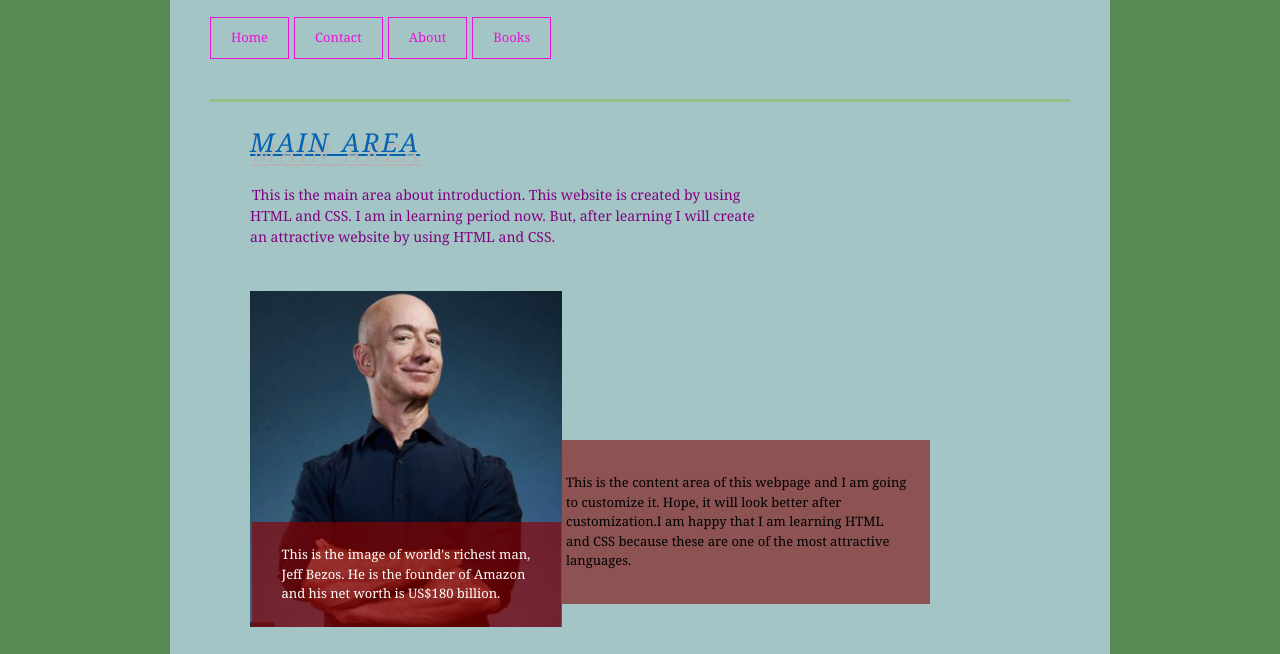
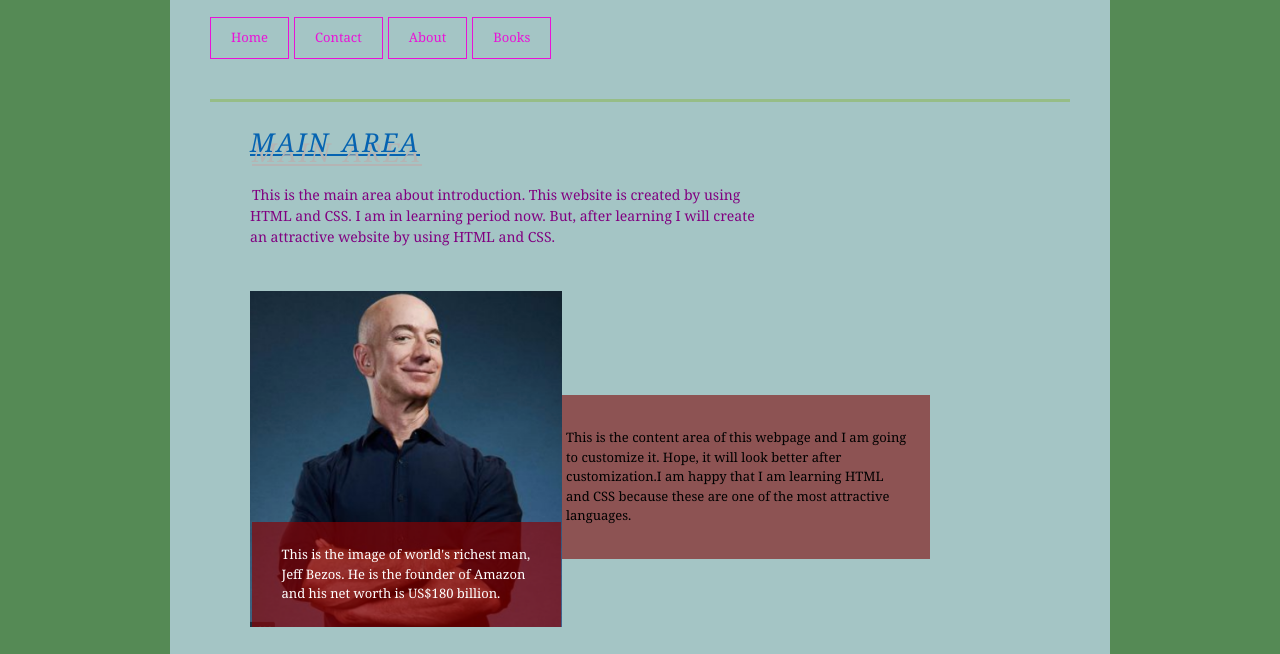
Before and after one commit to abhijeetkeshrianuj/website, a plain HTML site: page intro.html in a window 1280 px wide. Shown: the part 126-780 px from the top of the page. Drawn offline with Linux system fonts and the light colour scheme.

Commit message:
content position changed

```diff
--- a/css/intro.css
+++ b/css/intro.css
@@ -39,7 +39,7 @@ body {
     background-color: rgb(141, 83, 83);
     margin-bottom: 50px;
     position: relative;
-    top: -760px;
+    top: -805px;
     left: -140px;
 }
 
```
